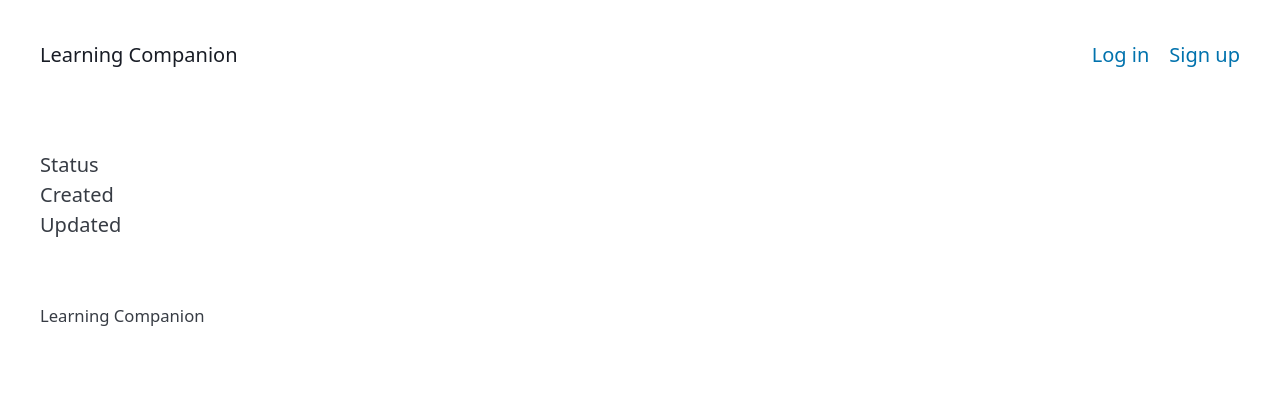
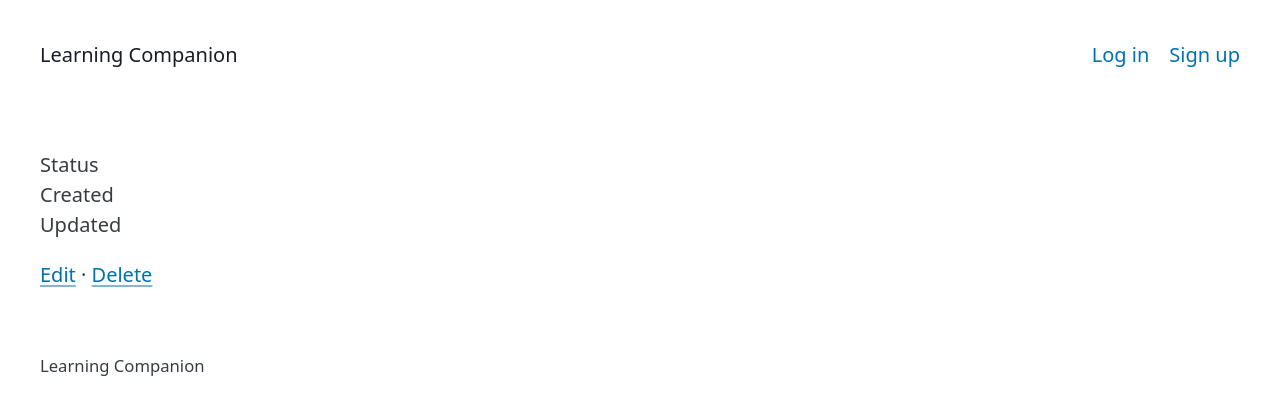
Before and after one commit to maria-traut/learning-companion, a Django app: template src/apps/goals/templates/goals/goal_detail.html in a window 1280 px wide. Shown: the top 415 px of the page. Run offline with Django 5.2, Linux system fonts and the light colour scheme; the template is opened without the code that fills it, so the values that code supplies are empty; some libraries are stand-ins or nearby versions.

Commit message:
feat(goal-detail): link the detail page to edit and delete
Co-Authored-By: Claude Opus 5.5 <noreply@anthropic.com>

```diff
--- a/src/apps/goals/templates/goals/goal_detail.html
+++ b/src/apps/goals/templates/goals/goal_detail.html
@@ -13,4 +13,8 @@
     <dt>Updated</dt>
     <dd><time datetime="{{ goal.updated_at|date:'c' }}">{{ goal.updated_at|date }}</time></dd>
   </dl>
+  <p>
+    <a href="{% url 'goals:update' goal.pk %}">Edit</a>
+    · <a href="{% url 'goals:delete' goal.pk %}">Delete</a>
+  </p>
 {% endblock %}
```
Also changed, not shown: src/apps/goals/tests/test_views.py (+11 -0 lines), work/goal-detail/plan.md (+1 -1 lines).
